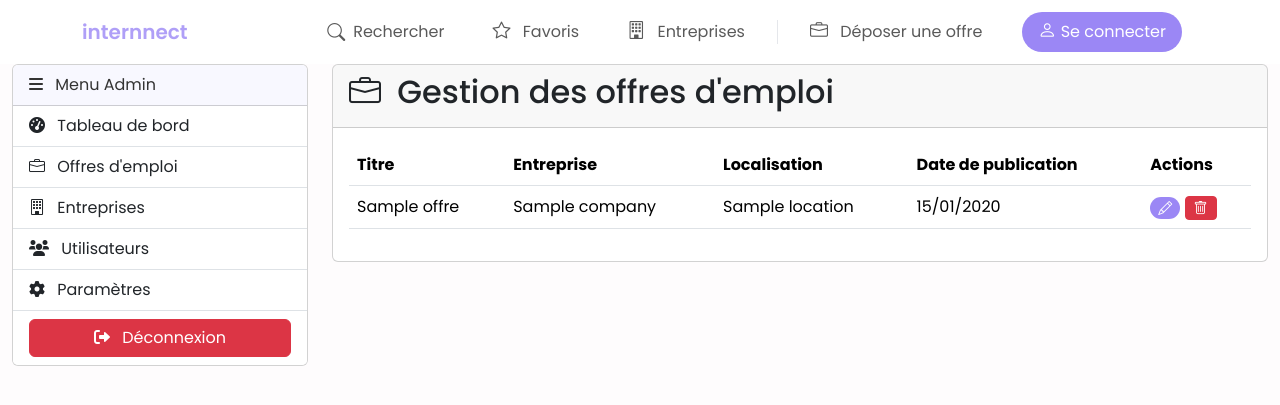
After one commit to Neogie1/bloc_web, a PHP site: template templates/admin/offres/list.html.twig in a window 1280 px wide. The commit adds this page. Shown: the top 405 px of the page. Run offline with PHP 8.4, Linux system fonts and the light colour scheme; the template is opened without the code that fills it: most values are stand-ins (such as "Sample title", 1, 10 or a date in 2020); some libraries are stand-ins or nearby versions.

Commit message:
EDIT DELETE OFFER

```diff
--- a/templates/admin/_menu.html.twig
+++ b/templates/admin/_menu.html.twig
@@ -6,6 +6,10 @@
         <a href="{{ url_for('admin.dashboard') }}"
            class="list-group-item list-group-item-action">
            <i class="fas fa-tachometer-alt me-2"></i> Tableau de bord
+        </a>
+        <a href="{{ url_for('offres.admin.list') }}"
+           class="list-group-item list-group-item-action">
+           <i class="bi bi-briefcase me-2"></i> Offres d'emploi
         </a>
         <a href="{{ url_for('entreprises.list') }}"
            class="list-group-item list-group-item-action">
--- a/templates/admin/offres/edit.html.twig
+++ b/templates/admin/offres/edit.html.twig
@@ -10,7 +10,7 @@
     <div class="container mt-5">
       <div class="row justify-content-center">
         <div class="col-md-8">
-          <form method="POST" action="{{ path_for('offres.edit', {id: offre.id}) }}">
+          <form method="POST" action="{{ url_for('offres.edit', {id: offre.id}) }}">
             <div class="mb-3">
               <label for="titre" class="form-label">Titre</label>
               <input type="text" id="titre" name="titre" class="form-control" value="{{ old_input.titre ?? offre.titre }}">
--- /dev/null
+++ b/templates/admin/offres/list.html.twig
@@ -0,0 +1,70 @@
+{% extends "admin/admin_layout.html.twig" %}
+
+{% block admincontent %}
+    <div class="card">
+        <div class="card-header d-flex justify-content-between align-items-center">
+            <h2><i class="bi bi-briefcase me-2"></i> Gestion des offres d'emploi</h2>
+            {% if user_role in ['admin', 'pilote'] %}
+                <a href="{{ url_for('offres.create.form') }}" class="btn btn-primary">
+                    <i class="bi bi-plus-circle"></i> Ajouter
+                </a>
+            {% endif %}
+        </div>
+
+        <div class="card-body">
+            <div class="table-responsive">
+                <table class="table table-hover">
+                    <thead>
+                        <tr>
+                            <th>Titre</th>
+                            <th>Entreprise</th>
+                            <th>Localisation</th>
+                            <th>Date de publication</th>
+                            <th>Actions</th>
+                        </tr>
+                    </thead>
+                    <tbody>
+                        {% for offre in offres %}
+                        <tr>
+                            <td>{{ offre.title }}</td>
+                            <td>{{ offre.company }}</td>
+                            <td>{{ offre.location }}</td>
+                            <td>{{ offre.createdAt|date('d/m/Y') }}</td>
+                            <td>
+                                <a href="{{ url_for('offres.edit.form', {'id': offre.id}) }}"
+                                   class="btn btn-sm btn-primary"
+                                   title="Modifier">
+                                    <i class="bi bi-pencil"></i>
+                                </a>
+
+                                <form method="POST" action="{{ url_for('offres.delete', {'id': offre.id}) }}" style="display:inline;">
+                                    <button type="submit" class="btn btn-sm btn-danger"
+                                            onclick="return confirm('Êtes-vous sûr de vouloir supprimer {{ offre.title }} ?')">
+                                        <i class="bi bi-trash"></i>
+                                    </button>
+                                </form>
+                            </td>
+                        </tr>
+                        {% endfor %}
+                    </tbody>
+                </table>
+            </div>
+        </div>
+    </div>
+{% endblock %}
+
+{% block scripts %}
+<script>
+$(document).ready(function() {
+    // Gestion du modal de suppression
+    $('.delete-btn').click(function() {
+        const offreId = $(this).data('id');
+        const offreTitre = $(this).data('titre');
+
+        $('#offreTitre').text(offreTitre);
+        $('#deleteForm').attr('action', `/offres/${offreId}/delete`);
+        $('#deleteModal').modal('show');
+    });
+});
+</script>
+{% endblock %}
```
Also changed, not shown: public/index.php (+10 -2 lines), src/Controller/OfferController.php (+13 -1 lines), src/Twig/AppExtension.php (renamed from src/AppExtension.php).
